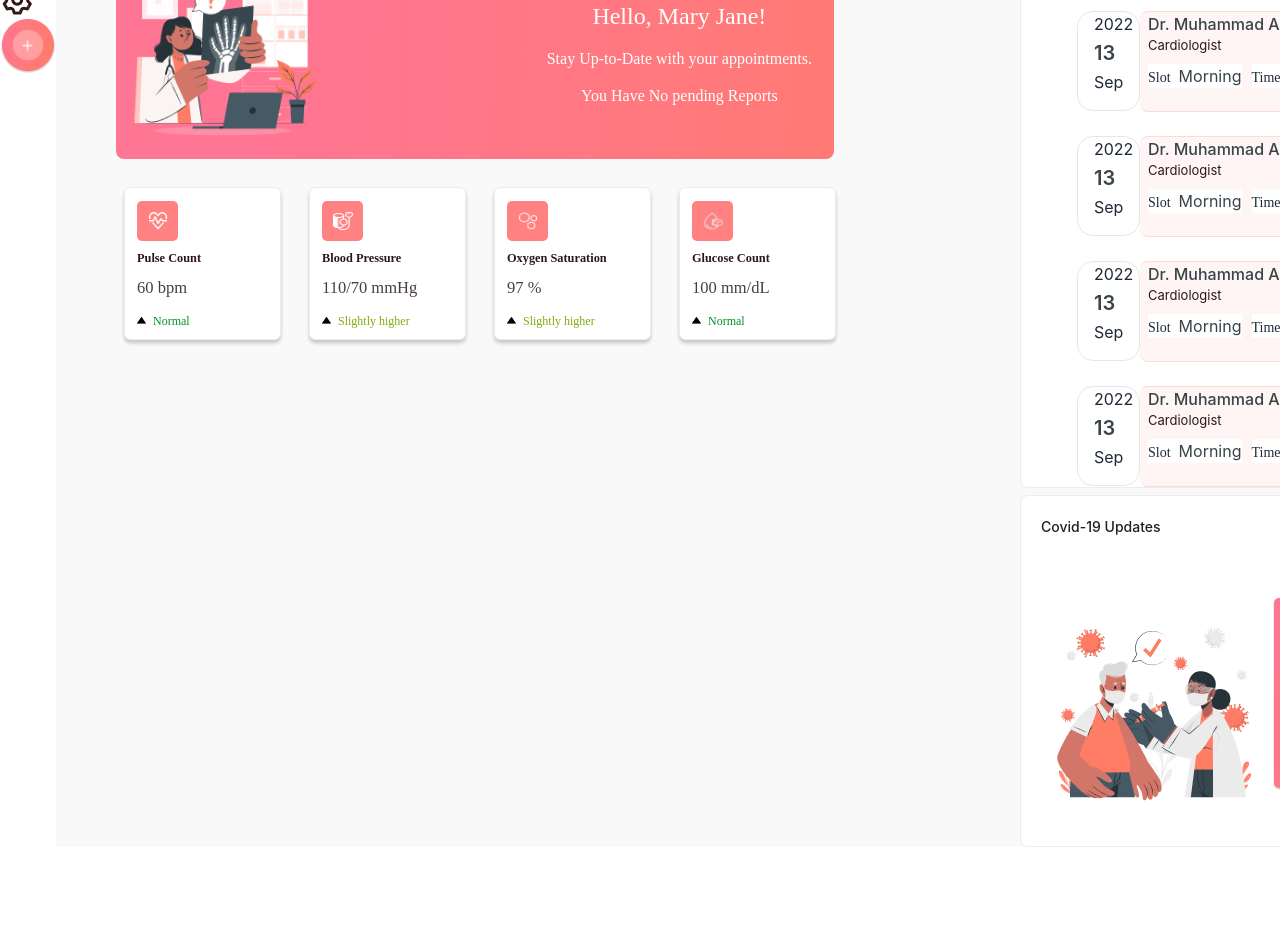
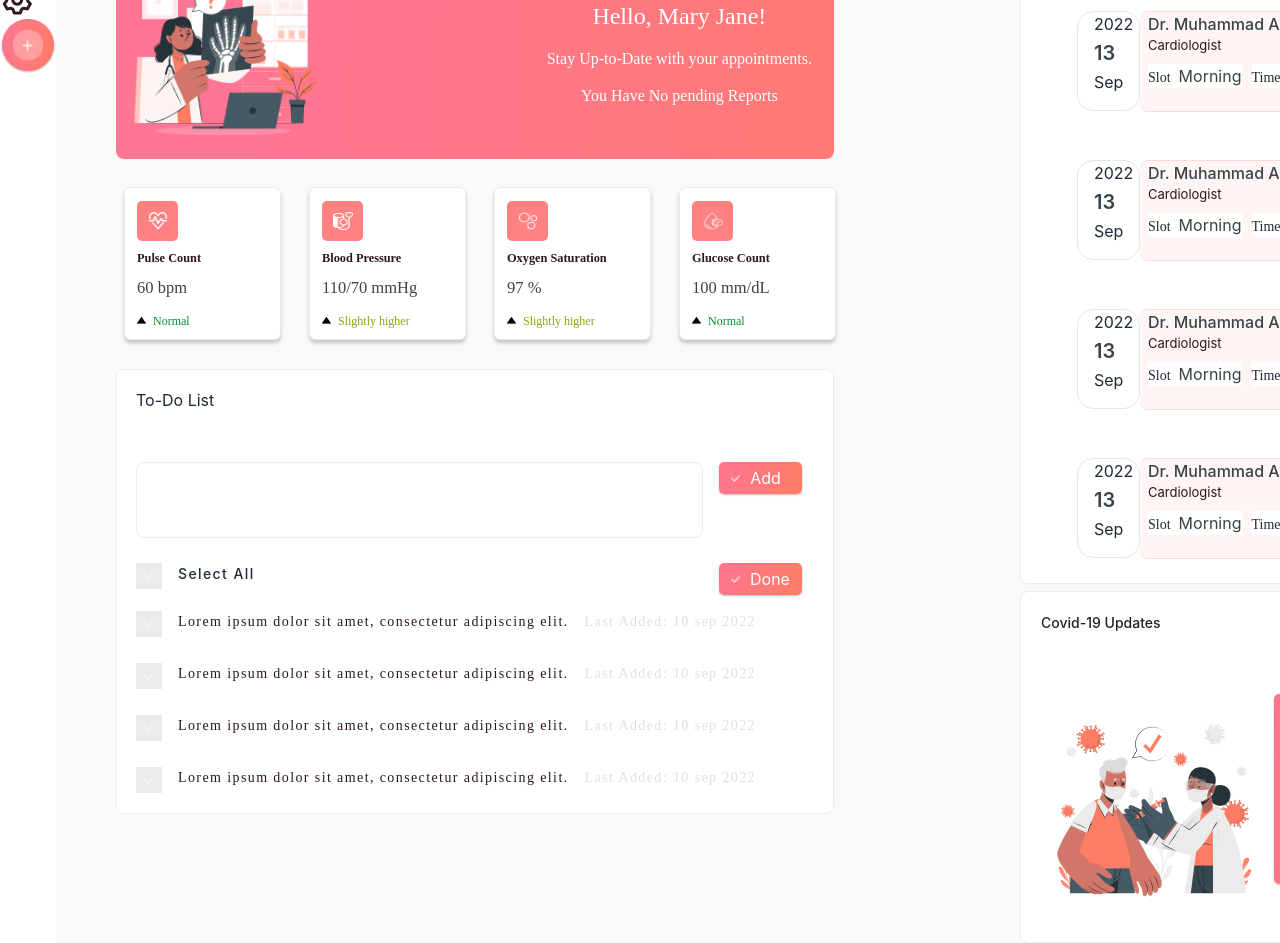
Before and after one commit to Emran12/Rainier--Technologies-challenge-2, a React (Create React App) app: page / in a window 1280 px wide. Shown: the part 200-1143 px from the top of the page. Before the commit the page ends 1047 px from the top, so only its background shows below. Built offline with nearby package versions, Linux system fonts and the light colour scheme.

Commit message:
added todolist

```diff
--- a/src/Components/Appointments/Appointments.js
+++ b/src/Components/Appointments/Appointments.js
@@ -52,7 +52,7 @@ const Appointments = () => {
 
       {data.map((info) => (
         <div>
-          <div className="flex">
+          <div className="flex pb-[24px]">
             <div className="flex flex-col w-[63px] h-[100px] rounded-2xl border pl-[16px] pr-[14px] mt-[24px] ml-[40px] gap-[8px]">
               <p>{info.year}</p>
               <p className="day">{info.day}</p>
--- /dev/null
+++ b/src/Components/CommonButton/CommonButton.css
@@ -0,0 +1,5 @@
+.unCheck {
+    width: 26px;
+    height: 26px;
+    background: #EDEBEB;
+}
--- /dev/null
+++ b/src/Components/CommonButton/CommonButton.js
@@ -0,0 +1,15 @@
+import React from "react";
+import "./CommonButton.css";
+import check from "../../Assests/icons/Mask.png";
+
+const CommonButton = () => {
+  return (
+    <div>
+      <button className="unCheck">
+        <img className="p-2 text-white" src={check} alt="" />
+      </button>
+    </div>
+  );
+};
+
+export default CommonButton;
--- a/src/Components/Home/Home.js
+++ b/src/Components/Home/Home.js
@@ -3,6 +3,7 @@ import Appointments from "../Appointments/Appointments";
 import Banner from "../Banner/Banner";
 import Header from "../Header/Header";
 import SideBar from "../SideBar/SideBar";
+import TodoList from "../TodoList/TodoList";
 import Treatments from "../Treatments/Treatments";
 import Update from "../Update/Update";
 
@@ -22,6 +23,7 @@ const Home = () => {
           <div>
             <Banner></Banner>
             <Treatments></Treatments>
+            <TodoList></TodoList>
           </div>
           <div>
             <Appointments></Appointments>
--- /dev/null
+++ b/src/Components/TodoList/TodoList.css
@@ -0,0 +1,38 @@
+.todoList {
+    box-sizing: border-box;
+    width: 718px;
+    height: 445px;
+    background: #FFFFFF;
+    border: 1px solid #EDEBEB;
+    border-radius: 8px;
+}
+
+.todoListed {
+    box-sizing: border-box;
+    width: 569px;
+    height: 76px;
+    background: #FFFFFF;
+    border: 1px solid #EDEBEB;
+    border-radius: 8px;
+}
+
+.add {
+    display: flex;
+    flex-direction: row;
+    align-items: center;
+    padding: 12px;
+    gap: 10px;
+    width: 83px;
+    height: 32px;
+    margin-left: 16px;
+    color: white;
+    background: linear-gradient(101.27deg, #FF7594 -6.58%, #FF7C65 102.46%);
+    box-shadow: 0px 1px 2px rgba(0, 0, 0, 0.25);
+    border-radius: 5px;
+}
+
+.unCheck {
+    width: 26px;
+    height: 26px;
+    background: #EDEBEB;
+}
--- /dev/null
+++ b/src/Components/TodoList/TodoList.js
@@ -0,0 +1,100 @@
+import React from "react";
+import "./TodoList.css";
+import check from "../../Assests/icons/Mask.png";
+import CommonButton from "../CommonButton/CommonButton";
+
+const TodoList = () => {
+  return (
+    <div className="todoList mt-[37px]">
+      <div className="pt-[18px] pl-[19px] pr-[31px]">
+        <div>
+          <h1 className="text-red">To-Do List</h1>
+        </div>
+        <div className="flex mt-[50px]">
+          <div className="todoListed"></div>
+          <div className="add">
+            <img className="w-[9px] h-[7px] " src={check} alt="" />
+            <button>Add</button>
+          </div>
+        </div>
+        <div className="mt-[25px] flex justify-between">
+          <div className="flex">
+            <CommonButton></CommonButton>
+            <p className="ml-4  font-medium text-[14px] tracking-widest">
+              Select All
+            </p>
+          </div>
+
+          <div className="add">
+            <img className="w-[9px] h-[7px] " src={check} alt="" />
+            <button>Done</button>
+          </div>
+        </div>
+        <div className="mt-4">
+          <div className="flex mb-5">
+            <CommonButton></CommonButton>
+            <p
+              className="ml-4 font-medium text-[14px] tracking-widest"
+              style={{ color: "#2E1619", fontFamily: "Poppins" }}
+            >
+              Lorem ipsum dolor sit amet, consectetur adipiscing elit.{" "}
+            </p>
+            <p
+              className="ml-4  text-[14px] tracking-widest"
+              style={{ color: "#E0E0E0", fontFamily: "Poppins" }}
+            >
+              Last Added: 10 sep 2022
+            </p>
+          </div>
+          <div className="flex mb-5">
+            <CommonButton></CommonButton>
+            <p
+              className="ml-4 font-medium text-[14px] tracking-widest"
+              style={{ color: "#2E1619", fontFamily: "Poppins" }}
+            >
+              Lorem ipsum dolor sit amet, consectetur adipiscing elit.{" "}
+            </p>
+            <p
+              className="ml-4  text-[14px] tracking-widest"
+              style={{ color: "#E0E0E0", fontFamily: "Poppins" }}
+            >
+              Last Added: 10 sep 2022
+            </p>
+          </div>
+          <div className="flex mb-5">
+            <CommonButton></CommonButton>
+            <p
+              className="ml-4 font-medium text-[14px] tracking-widest"
+              style={{ color: "#2E1619", fontFamily: "Poppins" }}
+            >
+              Lorem ipsum dolor sit amet, consectetur adipiscing elit.{" "}
+            </p>
+            <p
+              className="ml-4  text-[14px] tracking-widest"
+              style={{ color: "#E0E0E0", fontFamily: "Poppins" }}
+            >
+              Last Added: 10 sep 2022
+            </p>
+          </div>
+          <div className="flex mb-5">
+            <CommonButton></CommonButton>
+            <p
+              className="ml-4 font-medium text-[14px] tracking-widest"
+              style={{ color: "#2E1619", fontFamily: "Poppins" }}
+            >
+              Lorem ipsum dolor sit amet, consectetur adipiscing elit.{" "}
+            </p>
+            <p
+              className="ml-4  text-[14px] tracking-widest"
+              style={{ color: "#E0E0E0", fontFamily: "Poppins" }}
+            >
+              Last Added: 10 sep 2022
+            </p>
+          </div>
+        </div>
+      </div>
+    </div>
+  );
+};
+
+export default TodoList;
```
Also changed, not shown: src/Assests/icons/Mask.png (added).
